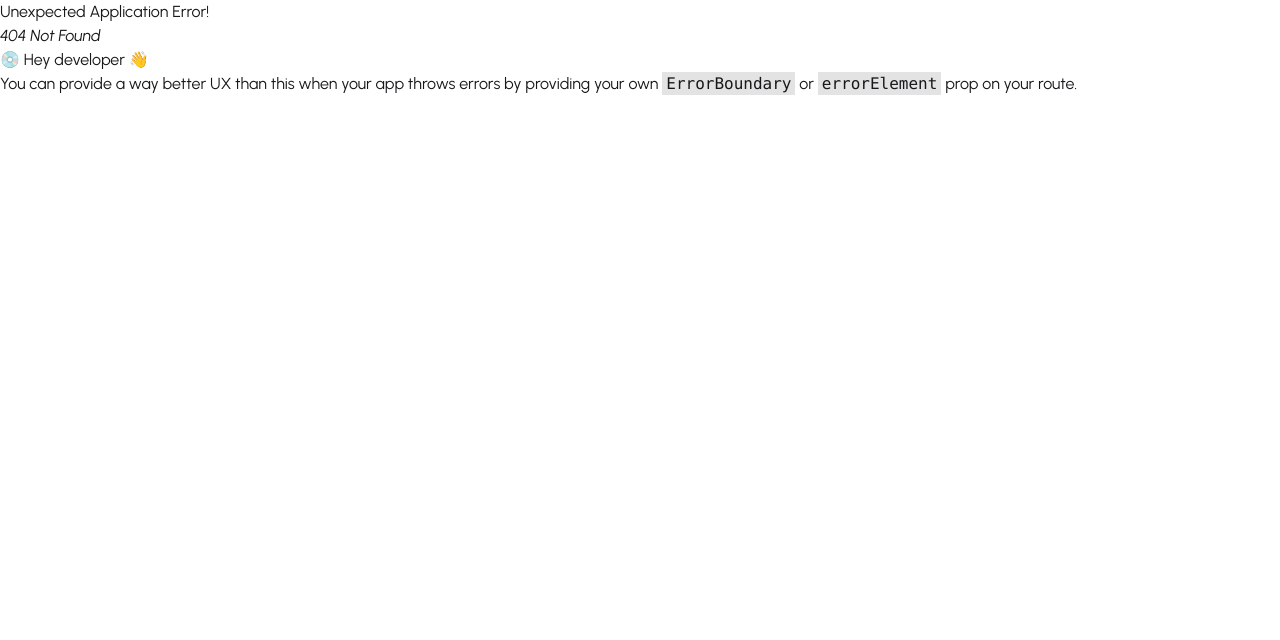
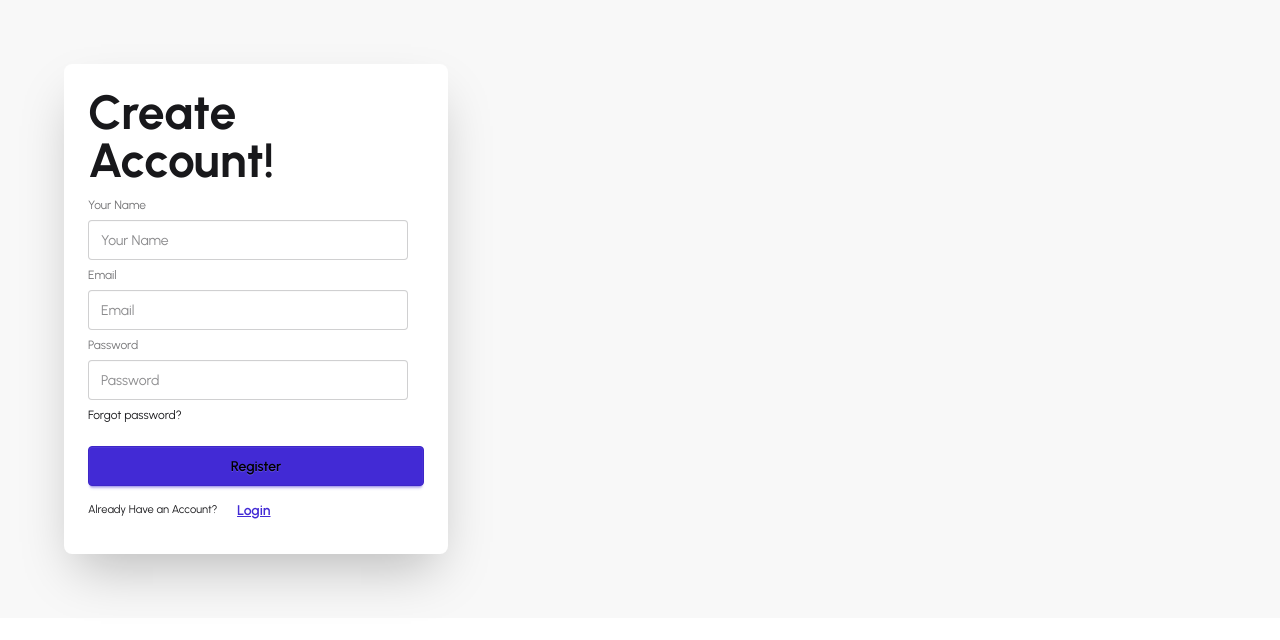
Before and after one commit to AnikDasJoy/quickhire-frontend, a React app: page /register in a window 1280 px wide. Before the commit this address had no page. Shown: the top 640 px of the page. Built offline with nearby package versions, Linux system fonts and the light colour scheme; no server answers; the HTML template or start-up script is replaced by a standard one.

Commit message:
firebase authentication done, create login and signup route with proper validation

```diff
--- a/package.json
+++ b/package.json
@@ -11,9 +11,11 @@
   "dependencies": {
     "@tailwindcss/vite": "^4.2.1",
     "axios": "^1.13.6",
+    "firebase": "^12.10.0",
     "react": "^18.2.0",
     "react-dom": "^18.2.0",
     "react-fast-marquee": "^1.6.5",
+    "react-hook-form": "^7.71.2",
     "react-icons": "^5.6.0",
     "react-responsive-carousel": "^3.2.23",
     "react-router": "^7.13.1",
--- a/src/contexts/AuthContext/AuthContext.jsx
+++ b/src/contexts/AuthContext/AuthContext.jsx
@@ -1,3 +1,3 @@
-// import { createContext } from "react";
+import { createContext } from "react";
 
-// export const AuthContext = createContext();
+export const AuthContext = createContext();
--- a/src/contexts/AuthContext/AuthProvider.jsx
+++ b/src/contexts/AuthContext/AuthProvider.jsx
@@ -1,66 +1,70 @@
-// import React, { useEffect, useState } from 'react';
-// import { AuthContext } from './AuthContext';
+import React, { useEffect, useState } from 'react';
+import { AuthContext } from './AuthContext';
 // import { createUserWithEmailAndPassword, GoogleAuthProvider, onAuthStateChanged, signInWithEmailAndPassword, signInWithPopup, signOut, updateProfile } from 'firebase/auth';
+import { createUserWithEmailAndPassword, onAuthStateChanged } from 'firebase/auth';
+import { auth } from '../../firebase/firebase.init';
 // import { auth } from '../../firebase/firebase.init';
+
+
 
 // const googleProvider = new GoogleAuthProvider();
 
-// const AuthProvider = ({children}) => {
-//     const[user, setUser] = useState(null);
-//     const [loading, setLoading] = useState(true);
+const AuthProvider = ({children}) => {
+    const[user, setUser] = useState(null);
+    const [loading, setLoading] = useState(true);
 
-//     const createUser = (email, password)=>{
-//         setLoading(true);
-//         return createUserWithEmailAndPassword(auth, email, password);
-//     }
+    const createUser = (email, password)=>{
+        setLoading(true);
+        return createUserWithEmailAndPassword(auth, email, password);
+    }
 
-//     const signIn =(email, password)=>{
-//         setLoading(true);
-//         return signInWithEmailAndPassword(auth, email, password);
-//     }
+    const signIn =(email, password)=>{
+        setLoading(true);
+        return signInWithEmailAndPassword(auth, email, password);
+    }
 
-//     const signInWithGoogle=()=>{
-//         setLoading(true);
-//         return signInWithPopup(auth, googleProvider);
-//     }
+    // const signInWithGoogle=()=>{
+    //     setLoading(true);
+    //     return signInWithPopup(auth, googleProvider);
+    // }
 
-//     const updateUserProfile= profileInfo=>{
-//         return updateProfile(auth.currentUser, profileInfo);
-//     }
+    // const updateUserProfile= profileInfo=>{
+    //     return updateProfile(auth.currentUser, profileInfo);
+    // }
 
-//     const logOut=()=>{
-//         setLoading(true);
-//         return signOut(auth);
-//     }
+    const logOut=()=>{
+        setLoading(true);
+        return signOut(auth);
+    }
 
-//     useEffect(()=>{
-//         const unsubscribe = onAuthStateChanged(auth, currentUser=>{
-//             setUser(currentUser);
-//             console.log('user in the auth state change', currentUser);
-//             setLoading(false);
-//         });
+    useEffect(()=>{
+        const unsubscribe = onAuthStateChanged(auth, currentUser=>{
+            setUser(currentUser);
+            console.log('user in the auth state change', currentUser);
+            setLoading(false);
+        });
 
-//         return ()=>{
-//             unsubscribe();
-//         }
-//     },[])
+        return ()=>{
+            unsubscribe();
+        }
+    },[])
 
 
-//     const authInfo={
-//         user,
-//         loading,
-//         createUser,
-//         signIn,
-//         logOut,
-//         updateUserProfile,
-//         signInWithGoogle
-//     }
+    const authInfo={
+        user,
+        loading,
+        createUser,
+        signIn,
+        logOut,
+        // updateUserProfile,
+        // signInWithGoogle
+    }
 
-//     return (
-//         <AuthContext value={authInfo}>
-//             {children}
-//         </AuthContext>
-//     );
-// };
+return (
+    <AuthContext.Provider value={authInfo}>
+        {children}
+    </AuthContext.Provider>
+);
+};
 
-// export default AuthProvider;
+export default AuthProvider;
--- /dev/null
+++ b/src/firebase/firebase.init.js
@@ -0,0 +1,20 @@
+// Import the functions you need from the SDKs you need
+import { initializeApp } from "firebase/app";
+import { getAuth } from "firebase/auth";
+// TODO: Add SDKs for Firebase products that you want to use
+// https://firebase.google.com/docs/web/setup#available-libraries
+
+// Your web app's Firebase configuration
+const firebaseConfig = {
+  apiKey: import.meta.env.VITE_apiKey,
+  authDomain: import.meta.env.VITE_authDomain,
+  projectId: import.meta.env.VITE_projectId,
+  storageBucket: import.meta.env.VITE_storageBucket,
+  messagingSenderId: import.meta.env.VITE_messagingSenderId,
+  appId: import.meta.env.VITE_appId
+};
+
+// Initialize Firebase
+const app = initializeApp(firebaseConfig);
+
+export const auth = getAuth(app);
--- a/src/hooks/useAuth.jsx
+++ b/src/hooks/useAuth.jsx
@@ -1,9 +1,19 @@
-// import React, { use } from 'react';
-// import { AuthContext } from '../contexts/AuthContext/AuthContext';
+// src/hooks/useAuth.js
+import { useContext } from 'react';
+import { AuthContext } from '../contexts/AuthContext/AuthContext';
 
-// const useAuth = () => {
-//     const authInfo= use(AuthContext);
-//     return authInfo;
-// };
+const useAuth = () => {
+  const context = useContext(AuthContext);
 
-// export default useAuth;
+  // This line prevents silent undefined bugs
+  if (context === undefined) {
+    throw new Error(
+      'useAuth must be used inside an AuthProvider. ' +
+      'Make sure your component is wrapped in <AuthProvider> or <AuthContext.Provider>.'
+    );
+  }
+
+  return context;
+};
+
+export default useAuth;
--- /dev/null
+++ b/src/hooks/useAxios.jsx
@@ -0,0 +1,11 @@
+import axios from 'axios';
+import React from 'react';
+
+const axiosInstance= axios.create({
+    baseURL: `http://localhost:5000/`
+});
+
+const useAxios = () => {
+    return axiosInstance;
+}
+export default useAxios;
--- /dev/null
+++ b/src/layouts/AuthLayout.jsx
@@ -0,0 +1,23 @@
+import React from "react";
+import { Outlet } from "react-router";
+// import authImg from "../assets/authImage.png";
+
+const AuthLayout = () => {
+  return (
+    <div className="p-12 bg-base-200">
+      <div>
+        {/* <ProFastLogo /> */}
+      </div>
+      <div className="hero-content flex-col lg:flex-row-reverse">
+        <div className="flex-1">
+          {/* <img src={authImg} className="max-w-sm rounded-lg shadow-2xl" /> */}
+        </div>
+        <div className="flex-1">
+          <Outlet></Outlet>
+        </div>
+      </div>
+    </div>
+  );
+};
+
+export default AuthLayout;
--- a/src/main.jsx
+++ b/src/main.jsx
@@ -1,13 +1,21 @@
+// src/main.jsx
 import { StrictMode } from 'react'
 import { createRoot } from 'react-dom/client'
 import './index.css'
-import { RouterProvider } from "react-router/dom";
+import { RouterProvider } from "react-router-dom";          // ← fixed typo: /dom → -dom
 import { router } from './router/router';
+import AuthProvider from './contexts/AuthContext/AuthProvider';
+
+// 1. Import your provider
+// import { AuthProvider } from './contexts/AuthContext/AuthContext';
 
 createRoot(document.getElementById('root')).render(
   <StrictMode>
-     <div className='font-urbanist max-w-7xl mx-auto'>
-      <RouterProvider router={router} />
-     </div>
-  </StrictMode>,
-)
+    <div className='font-urbanist max-w-7xl mx-auto'>
+      <AuthProvider>
+        <RouterProvider router={router} />
+    </AuthProvider>
+    </div>
+
+  </StrictMode>
+);
--- /dev/null
+++ b/src/pages/Authentication/Login/Login.jsx
@@ -0,0 +1,71 @@
+import React from 'react';
+import { useForm } from "react-hook-form";
+import { Link, useLocation, useNavigate } from "react-router";
+import useAuth from "../../../hooks/useAuth";
+
+const Login = () => {
+  const {
+    register,
+    handleSubmit,
+    formState: { errors },
+  } = useForm();
+
+//   const { signIn } = useAuth();
+//   const location = useLocation();
+//   const navigate = useNavigate();
+  const from = location.state?.from || "/";
+
+  const onSubmit = (data) => {
+    // signIn(data.email, data.password)
+    // .then(result=>{
+    //   console.log(result.user);
+    //   navigate(from);
+    // })
+    // .catch(error=>console.log(error))
+    console.log(data)
+  };
+
+  return (
+    <div className="card bg-base-100 w-full max-w-sm shrink-0 shadow-2xl">
+      <div className="card-body">
+      <h1 className="text-5xl font-bold">Please Login</h1>
+      <form onSubmit={handleSubmit(onSubmit)}>
+        <fieldset className="fieldset">
+          <label className="label">Email</label>
+          <input
+            type="email"
+            {...register("email")}
+            className="input"
+            placeholder="Email"
+          />
+
+          <label className="label">Password</label>
+          <input
+            type="password"
+            {...register("password", { required: true, minLength: 6 })}
+            className="input"
+            placeholder="Password"
+          />
+          {errors.password?.type === "required" && (
+            <p className="text-red-600">Password is required</p>
+          )}
+          {errors.password?.type === "minLength" && (
+            <p className="text-red-600">
+              Password must be at least 6 characters or longer
+            </p>
+          )}
+
+          <div>
+            <a className="link link-hover">Forgot password?</a>
+          </div>
+        <button className="btn btn-primary text-black mt-4">Login</button>
+        </fieldset>
+        <p><small>New to this website? <Link state={{from}} className='btn btn-link' to="/register">Register</Link></small></p>
+      </form>
+    </div>
+    </div>
+    // <h2>Login</h2>
+  );
+};
+
+export default Login;
--- /dev/null
+++ b/src/pages/Authentication/Register/Register.jsx
@@ -0,0 +1,140 @@
+import React from 'react';
+import { useForm } from 'react-hook-form';
+import useAuth from '../../../hooks/useAuth';
+import { Link, useLocation, useNavigate } from 'react-router';
+import axios from 'axios';
+import useAxios from '../../../hooks/useAxios';
+
+
+const Register = () => {
+    const{register, handleSubmit, formState: { errors }}= useForm();
+    // const {createUser, updateUserProfile}=useAuth();
+
+    const {createUser}=useAuth();
+
+    // const[profilePic, setProfilePic]= useState();
+    // const axiosInstance= useAxios();
+    const location = useLocation();
+    const navigate = useNavigate();
+    // const from = location.state?.from || "/";
+
+    // const onSubmit = (data) => {
+    //     console.log(data);
+    //     createUser(data.email, data.password)
+    //     .then(async(result)=>{
+    //         console.log(result.user);
+
+    //         // update userinfo in the database
+    //         const userInfo={
+    //             email: data.email,
+    //             role: 'user',
+    //             created_at: new Date().toISOString(),
+    //             last_log_in: new Date().toISOString()
+    //         }
+
+    //         const userRes= await axiosInstance.post('/users', userInfo);
+    //         console.log(userRes.data);
+
+    //         //update userProfile in the firebase
+    //         const profileInfo={
+    //             displayName: data.name,
+    //             photoURL: profilePic
+    //         }
+    //         updateUserProfile(profileInfo)
+    //         .then(()=>{
+    //             console.log('profile name pic updated');
+    //             navigate(from);
+    //         })
+    //         .catch(error=>{
+    //             console.error(error);
+    //         })
+    //     })
+    //     .catch(error=>{
+    //         console.error(error);
+    //     })
+    // }
+
+    const onsubmit = (data) => {
+        console.log(data);
+            createUser(data.email, data.password)
+        .then(async(result)=>{
+            console.log(result.user);
+        })
+        .catch(error=>{
+            console.error(error);
+        })
+
+    }
+
+    // const handleImageUpload = async(e)=>{
+    //     const image =e.target.files[0];
+    //     console.log(image);
+
+    //     const formData = new FormData();
+    //     formData.append("image", image);
+
+    //     const imageUploadUrl= `https://api.imgbb.com/1/upload?key=${import.meta.env.VITE_IMAGE_UPLOAD_KEY}`
+    //     const res = await axios.post(imageUploadUrl, formData);
+
+    //     setProfilePic(res.data.data.url);
+    // }
+    return (
+
+    <div className="card bg-base-100 w-full max-w-sm shrink-0 shadow-2xl">
+      <div className="card-body">
+      <h1 className="text-5xl font-bold">Create Account!</h1>
+        <form onSubmit={handleSubmit(onsubmit)}>
+            <fieldset className="fieldset">
+
+          {/* Name Input */}
+          <label className="label">Your Name</label>
+          <input type="text" {...register("name", {required: true}) } className="input" placeholder="Your Name" />
+
+          {
+            errors.email?.type === "required" && (
+                <p className="text-red-600">Name is required</p>
+            )
+          }
+
+          {/* Name Input */}
+          {/* <label className="label">Name</label>
+          <input type="file" onChange={handleImageUpload}  className="input" placeholder="Your profile picture" /> */}
+
+          {/* Email Input */}
+          <label className="label">Email</label>
+          <input type="email" {...register("email", {required: true}) } className="input" placeholder="Email" />
+
+          {
+            errors.email?.type === "required" && (
+                <p className="text-red-600">Email is required</p>
+            )
+          }
+
+          {/* Password Input */}
+          <label className="label">Password</label>
+          <input type="password" {...register("password", { required: true, minLength: 6 })} className="input" placeholder="Password" />
+
+          {
+            errors.password?.type === "required" && (
+                <p className="text-red-600">Password is required</p>
+            )
+          }
+          {
+            errors.password?.type === "minLength" && (
+                <p className="text-red-600">Password must be at least 6 characters or longer</p>
+            )
+          }
+
+          <div><a className="link link-hover">Forgot password?</a></div>
+          <button className="btn btn-primary text-black mt-4">Register</button>
+        </fieldset>
+        <p><small>Already Have an Account? <Link className='btn btn-link' to="/login">Login</Link></small></p>
+        </form>
+        {/* <SocialLogin></SocialLogin> */}
+      </div>
+    </div>
+
+    );
+};
+
+export default Register;
--- a/src/pages/shared/Navbar/Navbar.jsx
+++ b/src/pages/shared/Navbar/Navbar.jsx
@@ -3,42 +3,72 @@ import { NavLink } from 'react-router';
 import QuickHire from '../QuickHire/QuickHire';
 
 const Navbar = () => {
+
   const navItems = <>
-        <li> <NavLink to="/find-jobs">Find Jobs</NavLink> </li>
-        <li> <NavLink to="/browse-companies">Browse Companies</NavLink> </li>
+    <li><NavLink to="/find-jobs">Find Jobs</NavLink></li>
+    <li><NavLink to="/browse-companies">Browse Companies</NavLink></li>
   </>
+
   return (
     <div className="navbar bg-base-100 shadow-sm">
+
+      {/* LEFT */}
       <div className="navbar-start">
+
+        {/* Mobile Menu */}
         <div className="dropdown">
           <div tabIndex={0} role="button" className="btn btn-ghost lg:hidden">
-        <svg xmlns="http://www.w3.org/2000/svg" className="h-5 w-5" fill="none" viewBox="0 0 24 24" stroke="currentColor"> <path strokeLinecap="round" strokeLinejoin="round" strokeWidth="2" d="M4 6h16M4 12h8m-8 6h16" /> </svg>
+            <svg xmlns="http://www.w3.org/2000/svg"
+              className="h-5 w-5"
+              fill="none"
+              viewBox="0 0 24 24"
+              stroke="currentColor">
+              <path strokeLinecap="round"
+                strokeLinejoin="round"
+                strokeWidth="2"
+                d="M4 6h16M4 12h8m-8 6h16" />
+            </svg>
           </div>
+
           <ul
-        tabIndex="-1"
-        className="menu menu-sm dropdown-content bg-base-100 rounded-box z-1 mt-3 w-52 p-2 shadow">
+            tabIndex={0}
+            className="menu menu-sm dropdown-content bg-base-100 rounded-box mt-3 w-52 p-2 shadow">
             {navItems}
           </ul>
         </div>
 
+        {/* Logo */}
         <div className='flex items-end gap-2'>
-        <div>
-            <QuickHire></QuickHire>
+          <QuickHire />
+          <h6 className="font-bold text-lg">QuickHire</h6>
         </div>
-        <div>
-            <h6 className="footer-title">QuickHire</h6>
+
       </div>
-    </div>
-    {/* <a className="btn btn-ghost text-xl"> <QuickHire></QuickHire> </a> */}
-  </div>
+
+      {/* CENTER */}
       <div className="navbar-center hidden lg:flex">
         <ul className="menu menu-horizontal px-1">
           {navItems}
         </ul>
       </div>
-  <div className="navbar-end">
-    <a className="btn">Button</a>
+
+      {/* RIGHT */}
+      <div className="navbar-end gap-3">
+
+        <NavLink
+          to="/login"
+          className="btn btn-ghost">
+          Login
+        </NavLink>
+
+        <NavLink
+          to="/signup"
+          className="btn btn-primary">
+          Sign Up
+        </NavLink>
+
       </div>
+
     </div>
   );
 };
--- a/src/router/router.jsx
+++ b/src/router/router.jsx
@@ -3,6 +3,9 @@ import RootLayout from "../layouts/RootLayout";
 import { Component } from "react";
 // import Home from "../pages/Home";
 import Home from "../pages/Home/Home/Home";
+import AuthLayout from "../layouts/AuthLayout";
+import Login from "../pages/Authentication/Login/Login";
+import Register from "../pages/Authentication/Register/Register";
 
 export const router = createBrowserRouter([
   {
@@ -15,4 +18,18 @@ export const router = createBrowserRouter([
         }
     ]
   },
+  {
+    path: "/",
+    Component: AuthLayout,
+    children: [
+      {
+        path: "login",
+        Component: Login,
+      },
+      {
+        path: "register",
+        Component: Register,
+      },
+    ],
+  },
 ]);
```
Also changed, not shown: 1 other file (tests, documents, lock files or other folders). Lines whose indentation alone changed are shown as unchanged.
